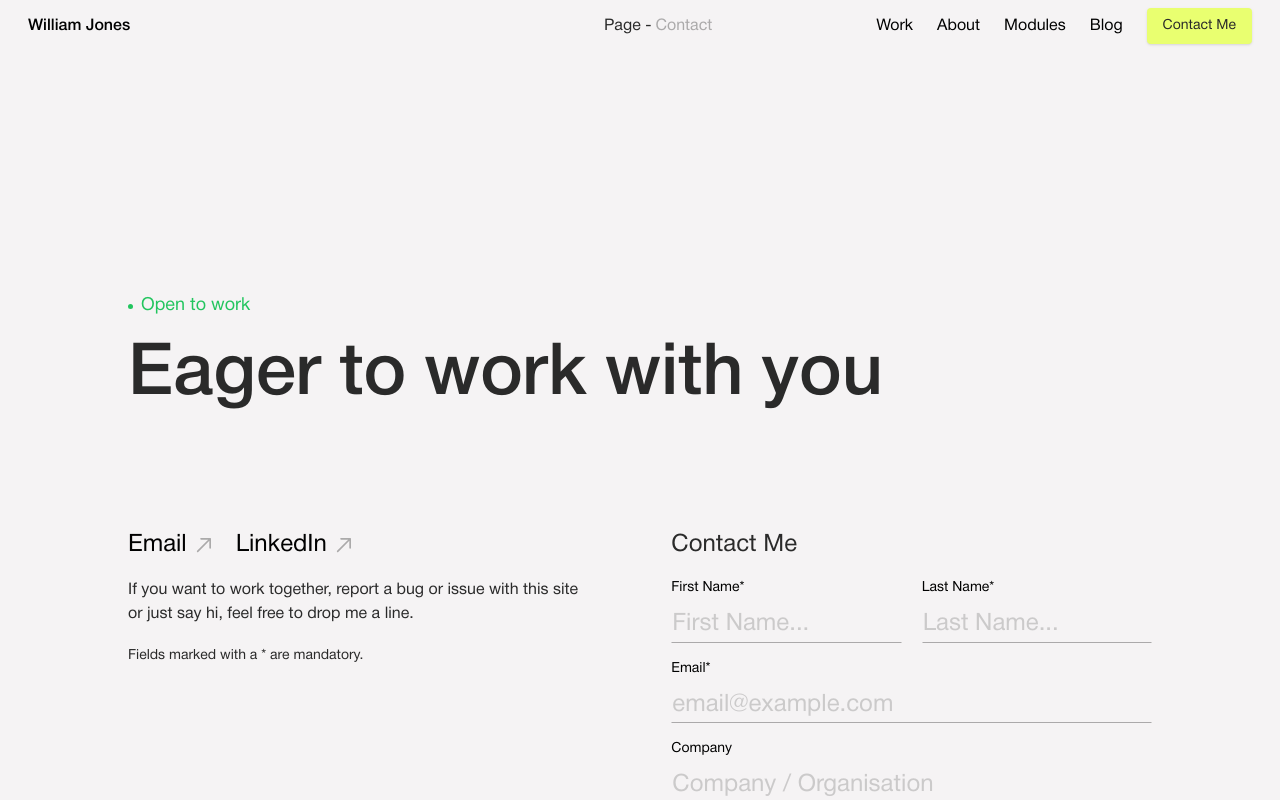
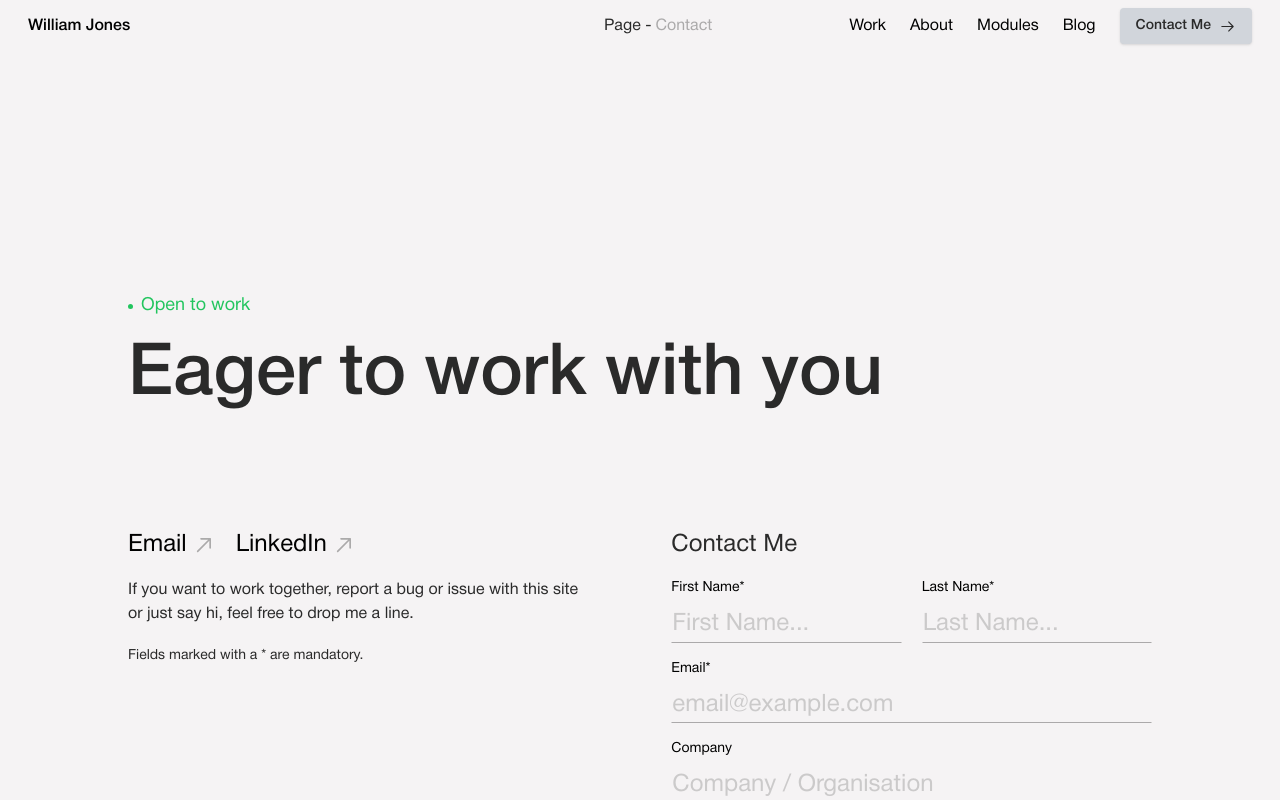
Before and after one commit to Wj9488/graduate-website, a Next.js app: page /contact in a window 1280 px wide. Shown: the top 800 px of the page. Built offline with nearby package versions, Linux system fonts and the light colour scheme.

Commit message:
changed button colours

```diff
--- a/components/sitewide/AlternativeMenu.jsx
+++ b/components/sitewide/AlternativeMenu.jsx
@@ -175,10 +175,22 @@ const AlternativeMenu = () => {
               id="DesktopOnly"
             >
               <Link className="" href={"/contact"}>
-                <div className="hover:opacity-75 transition-all duration-200 px-4 py-2 accent__c_main rounded-lg">
-                  <p className="2xl:text-base text-sm button__text_colour">
+                <div className="flex items-center gap-2 hover:opacity-75 transition-all duration-200 px-4 py-2 accent__c_main rounded-lg">
+                  <p className="2xl:text-base text-sm button__text_colour font-medium">
                     Contact Me
                   </p>
+                  <svg
+                      className="w-[17px] h-[17px] fill-[#2a2a2a]"
+                      viewBox="0 0 15 15"
+                      fill="none"
+                      xmlns="http://www.w3.org/2000/svg"
+                    >
+                      <path
+                        d="M8.14645 3.14645C8.34171 2.95118 8.65829 2.95118 8.85355 3.14645L12.8536 7.14645C13.0488 7.34171 13.0488 7.65829 12.8536 7.85355L8.85355 11.8536C8.65829 12.0488 8.34171 12.0488 8.14645 11.8536C7.95118 11.6583 7.95118 11.3417 8.14645 11.1464L11.2929 8H2.5C2.22386 8 2 7.77614 2 7.5C2 7.22386 2.22386 7 2.5 7H11.2929L8.14645 3.85355C7.95118 3.65829 7.95118 3.34171 8.14645 3.14645Z"
+                        fill-rule="evenodd"
+                        clip-rule="evenodd"
+                      ></path>
+                    </svg>
                 </div>
               </Link>
             </a.button>
@@ -270,7 +282,7 @@ const AlternativeMenu = () => {
                   <Link
                     onClick={toggleMenu}
                     href={item.path}
-                    className="transition-all duration-200 ease-in-out hover__menu_item text__c_black hover:bg-[#e9ff70]"
+                    className="transition-all duration-200 ease-in-out hover__menu_item text__c_black hover:bg-[#d1d5db]"
                   >
                     {item.name}
                   </Link>
--- a/components/sitewide/EndCta.jsx
+++ b/components/sitewide/EndCta.jsx
@@ -10,7 +10,7 @@ const EndCta = () => {
         />
         <div className="flex items-center justify-center pm-y">
             <Link href={"/contact"}>
-                <button className="shadow rounded button__text_colour py-3 px-5 accent__c_main hover:opacity-75 duration-200 transition-all flex gap-1 items-center 2xl:text-lg">Contact Me
+                <button className="font-medium shadow rounded button__text_colour py-3 px-5 accent__c_main hover:opacity-75 duration-200 transition-all flex gap-1 items-center 2xl:text-lg">Contact Me
                     <svg
                       className="w-[17px] h-[17px] 2xl:w-[18px] 2xl:h-[18px] fill-[#2a2a2a]"
                       viewBox="0 0 15 15"
--- a/components/sitewide/Nav.jsx
+++ b/components/sitewide/Nav.jsx
@@ -82,8 +82,20 @@ const Nav = ({ NavPageWordColour, NavPageIdentifierColour, NavTextColour}) => {
             className=""
             href={"/contact"}
           >
-            <div className="hover:opacity-75 transition-all duration-200 px-4 py-2 button__text_colour shadow accent__c_main rounded">
-              <li className="2xl:text-base text-sm">Contact Me</li>
+            <div className="flex items-center gap-2 hover:opacity-75 transition-all duration-200 px-4 py-2 button__text_colour shadow accent__c_main rounded">
+              <li className="font-medium 2xl:text-base text-sm">Contact Me</li>
+              <svg
+                      className="w-[17px] h-[17px] fill-[#2a2a2a]"
+                      viewBox="0 0 15 15"
+                      fill="none"
+                      xmlns="http://www.w3.org/2000/svg"
+                    >
+                      <path
+                        d="M8.14645 3.14645C8.34171 2.95118 8.65829 2.95118 8.85355 3.14645L12.8536 7.14645C13.0488 7.34171 13.0488 7.65829 12.8536 7.85355L8.85355 11.8536C8.65829 12.0488 8.34171 12.0488 8.14645 11.8536C7.95118 11.6583 7.95118 11.3417 8.14645 11.1464L11.2929 8H2.5C2.22386 8 2 7.77614 2 7.5C2 7.22386 2.22386 7 2.5 7H11.2929L8.14645 3.85355C7.95118 3.65829 7.95118 3.34171 8.14645 3.14645Z"
+                        fill-rule="evenodd"
+                        clip-rule="evenodd"
+                      ></path>
+                    </svg>
             </div>
           </Link>
         </ul>
--- a/styles/globals.css
+++ b/styles/globals.css
@@ -11,7 +11,7 @@
 
   --body-background: #f5f3f4;
 
-  --colour-theme-accent-main: #e9ff70;
+  --colour-theme-accent-main: #d1d5db;
   --button-text-col: #2a2a2a;
 
 
```
